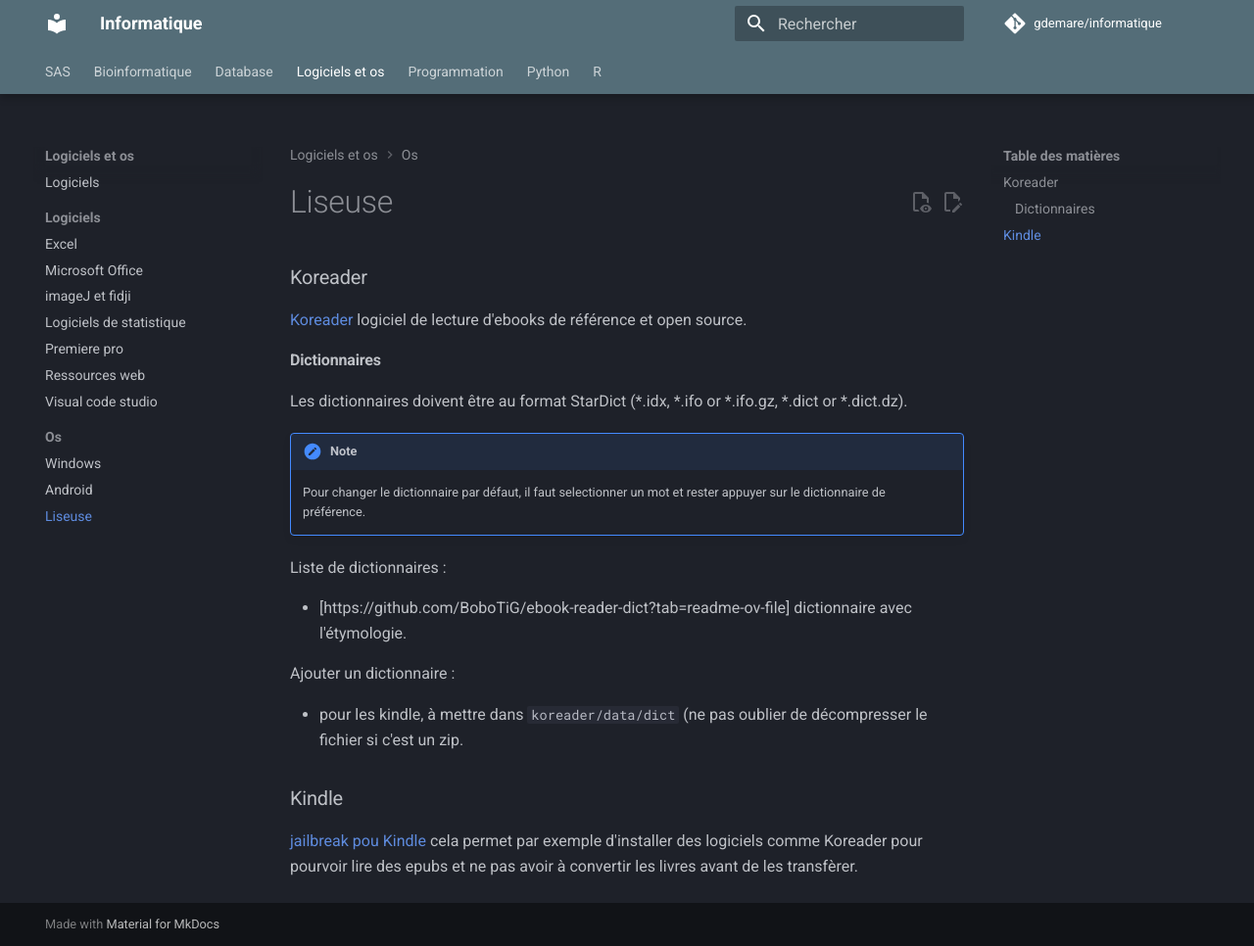
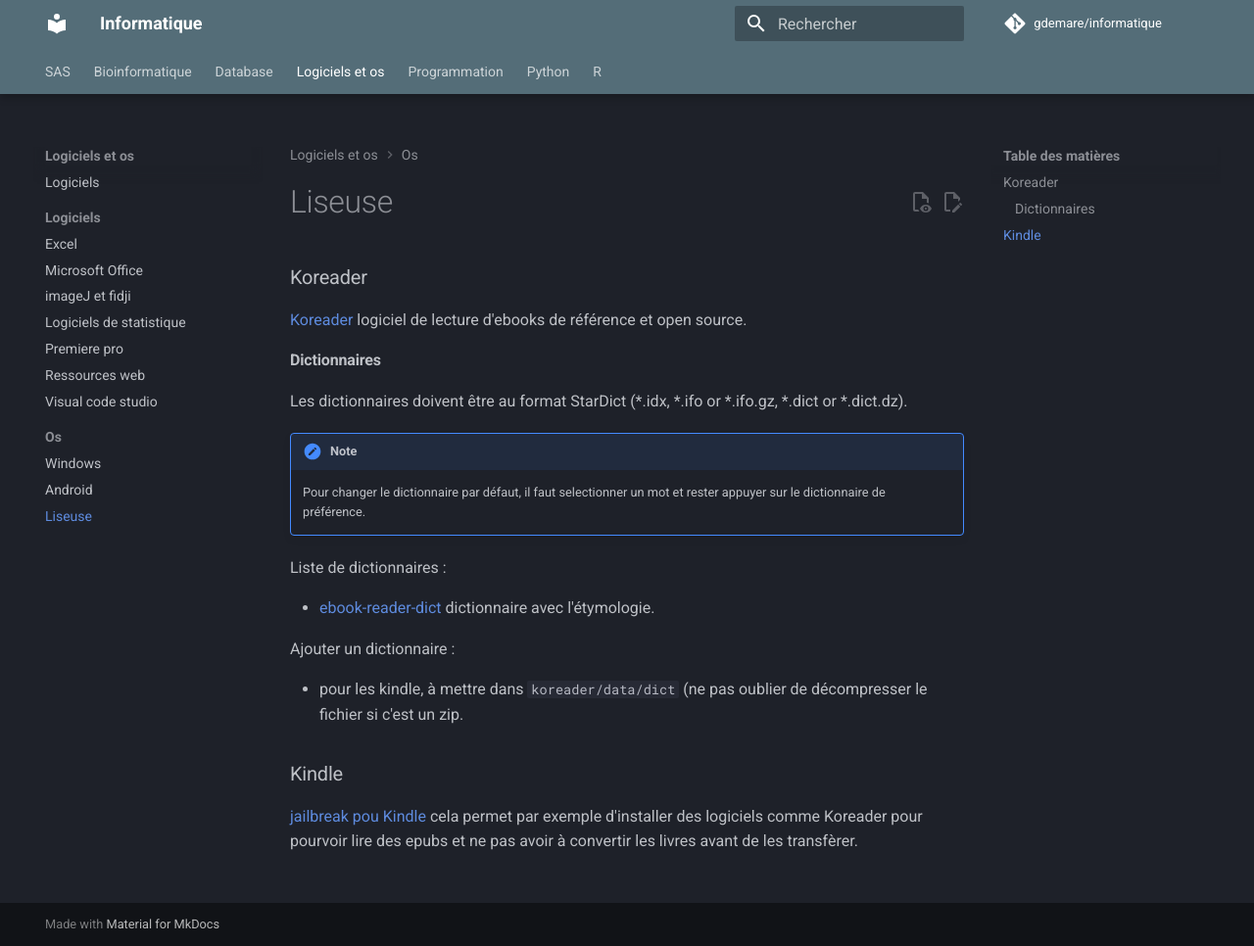
Before and after one commit to gdemare/Informatique, an MkDocs documentation site: the page built from docs/logiciels et os/os/liseuse.md, in a window 1280 px wide and 966 px high. Shown: the whole window at 98% size. Built offline with MkDocs 1.6.1 and Material for MkDocs 9.7.7, drawn with Linux system fonts in a browser that asks for light colours; comment, search, counter and statistics services are not loaded; some of the changed lines change nothing that is shown.

Commit message:
Update liseuse.md

```diff
--- a/docs/logiciels et os/os/liseuse.md
+++ b/docs/logiciels et os/os/liseuse.md
@@ -11,7 +11,7 @@
 
 Liste de dictionnaires :
 
-* [https://github.com/BoboTiG/ebook-reader-dict?tab=readme-ov-file] dictionnaire avec l'étymologie.
+* [ebook-reader-dict](https://github.com/BoboTiG/ebook-reader-dict?tab=readme-ov-file) dictionnaire avec l'étymologie.
 
 Ajouter un dictionnaire :
 
```
